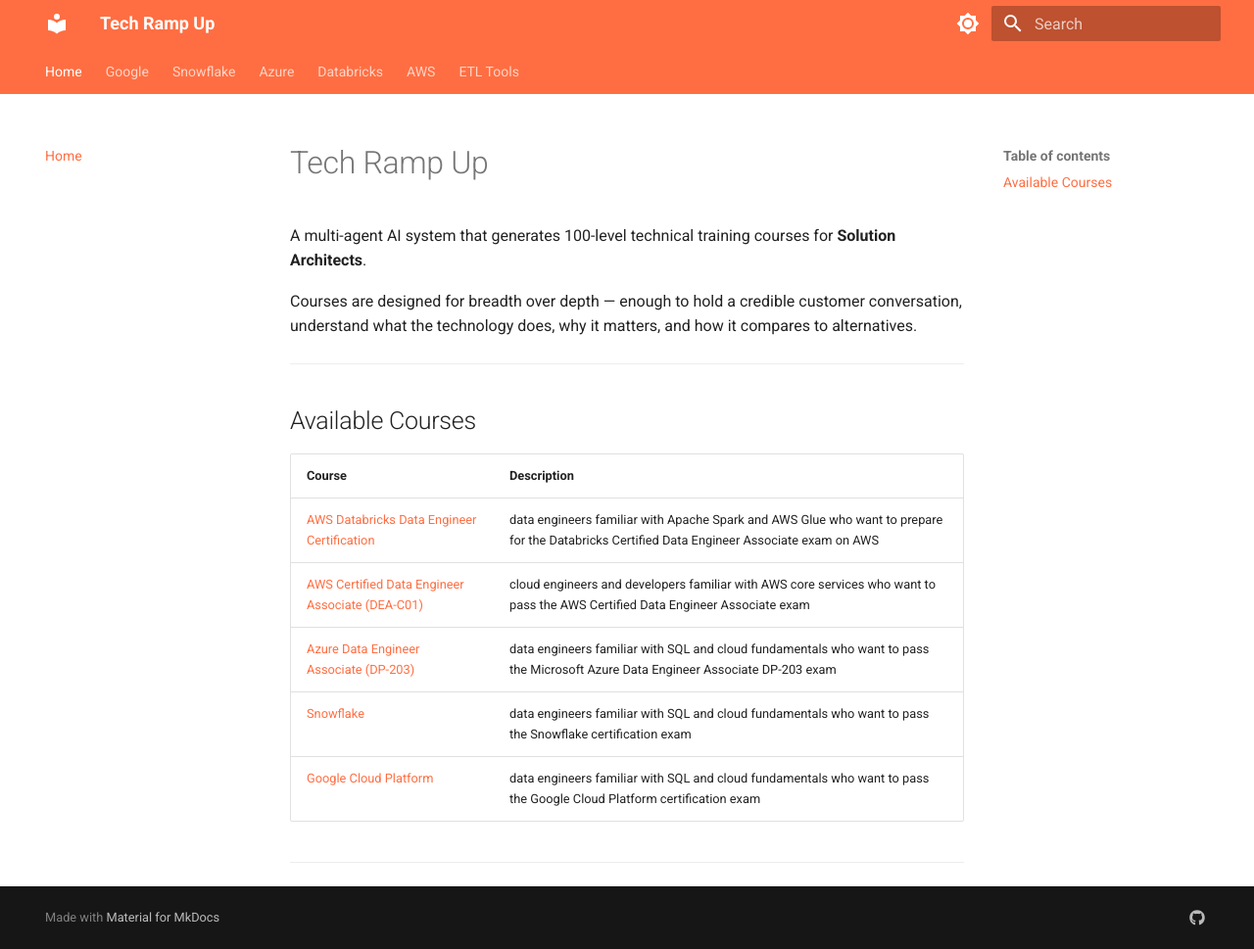
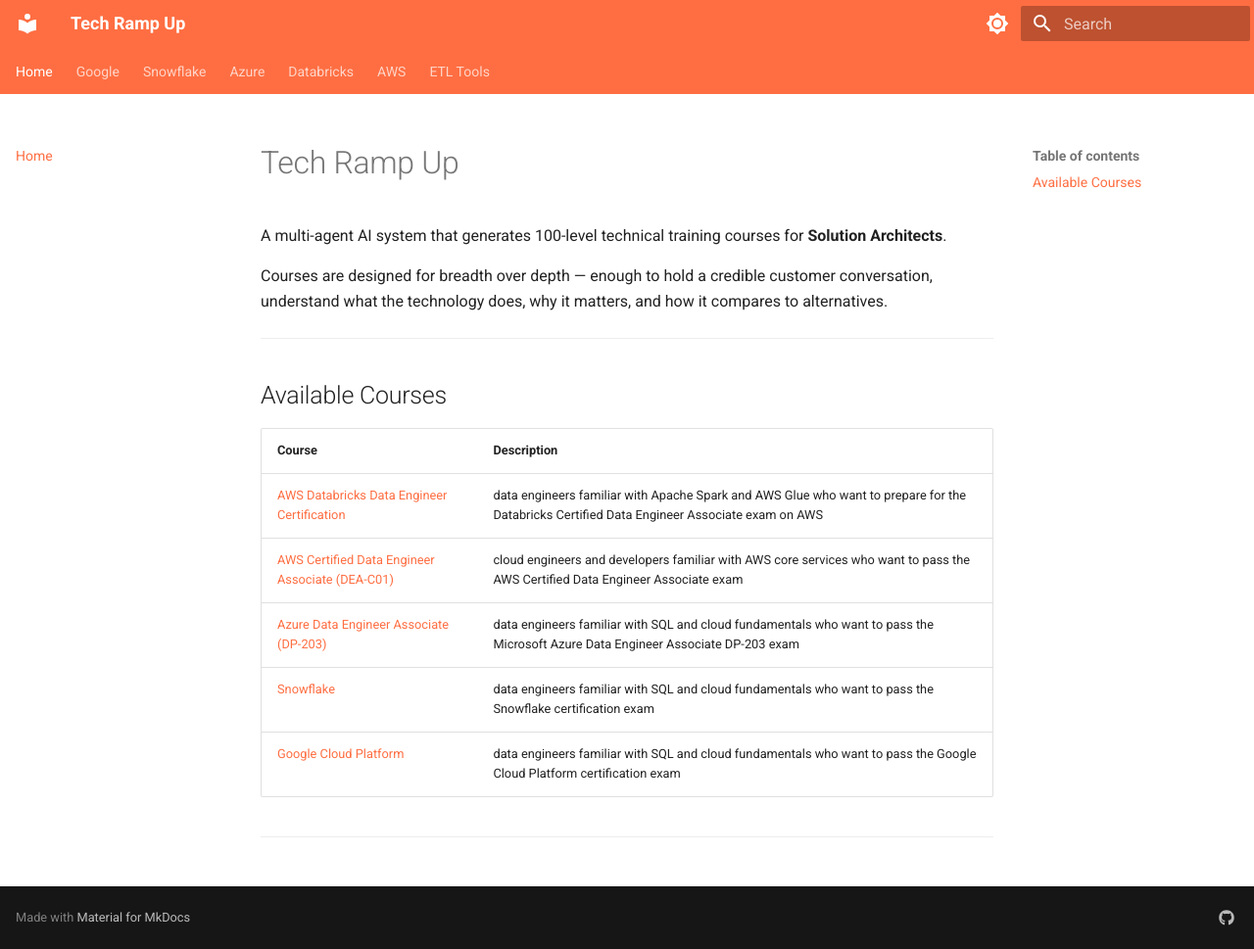
Before and after one commit to DataTechBridge-Projects/databricks-trainer, an MkDocs documentation site: the page built from docs/index.md, in a window 1280 px wide and 969 px high. Shown: the whole window at 98% size. Built offline with MkDocs 1.6.1 and Material for MkDocs 9.7.7, drawn with Linux system fonts in a browser that asks for light colours.

Commit message:
publish: update course content

```diff
--- /dev/null
+++ b/docs/stylesheets/extra.css
@@ -0,0 +1,3 @@
+.md-grid {
+  max-width: 100%;
+}
--- a/mkdocs.yml
+++ b/mkdocs.yml
@@ -28,6 +28,9 @@
     - search.highlight
     - search.suggest
     - content.code.copy
+
+extra_css:
+  - stylesheets/extra.css
 
 markdown_extensions:
   - pymdownx.highlight:
```
